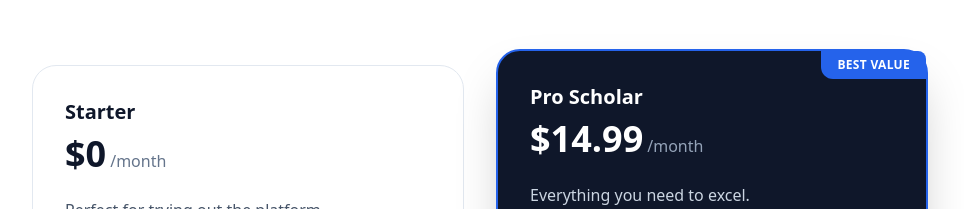
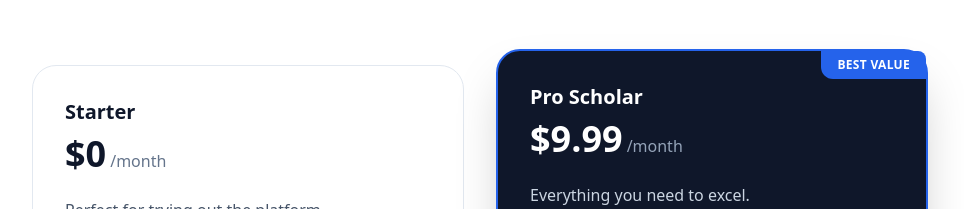
Before and after one commit to haysally19/Lockinprod, a React (Vite) app: page /#/ in a window 1280 px wide. Shown: the part 4742-4951 px from the top of the page, without its empty margins (160-1124 px from the left). Built offline with nearby package versions, Linux system fonts and the light colour scheme; no server answers.

Commit message:
Updated LandingPage.tsx

```diff
--- a/components/LandingPage.tsx
+++ b/components/LandingPage.tsx
@@ -444,7 +444,7 @@
                         </div>
                         <h3 className="font-bold text-xl mb-2">Pro Scholar</h3>
                         <div className="flex items-baseline gap-1 mb-6">
-                            <span className="text-4xl font-bold text-white">$14.99</span>
+                            <span className="text-4xl font-bold text-white">$9.99</span>
                             <span className="text-slate-400">/month</span>
                         </div>
                         <p className="text-slate-300 mb-8 font-medium">Everything you need to excel.</p>
```
